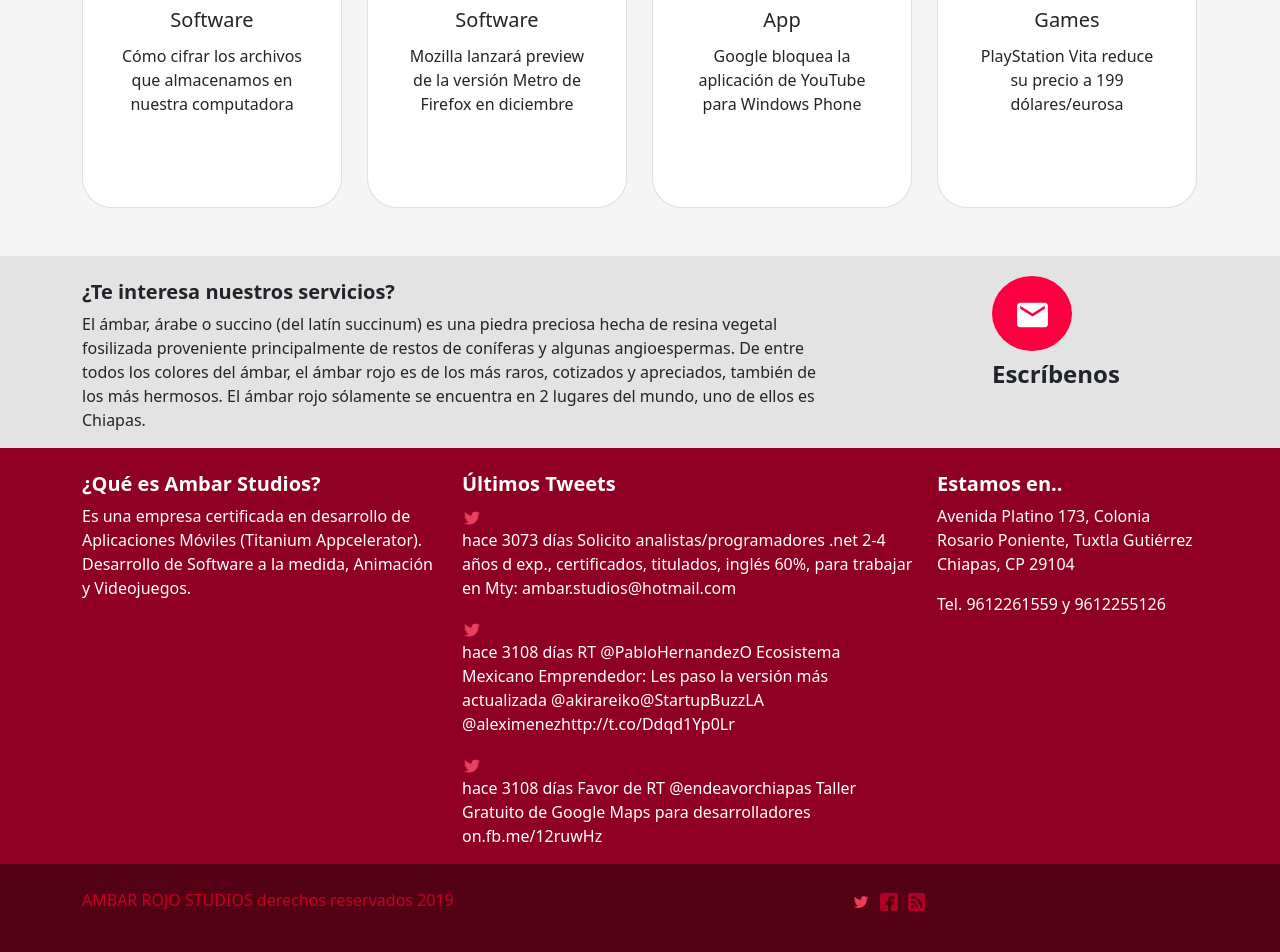
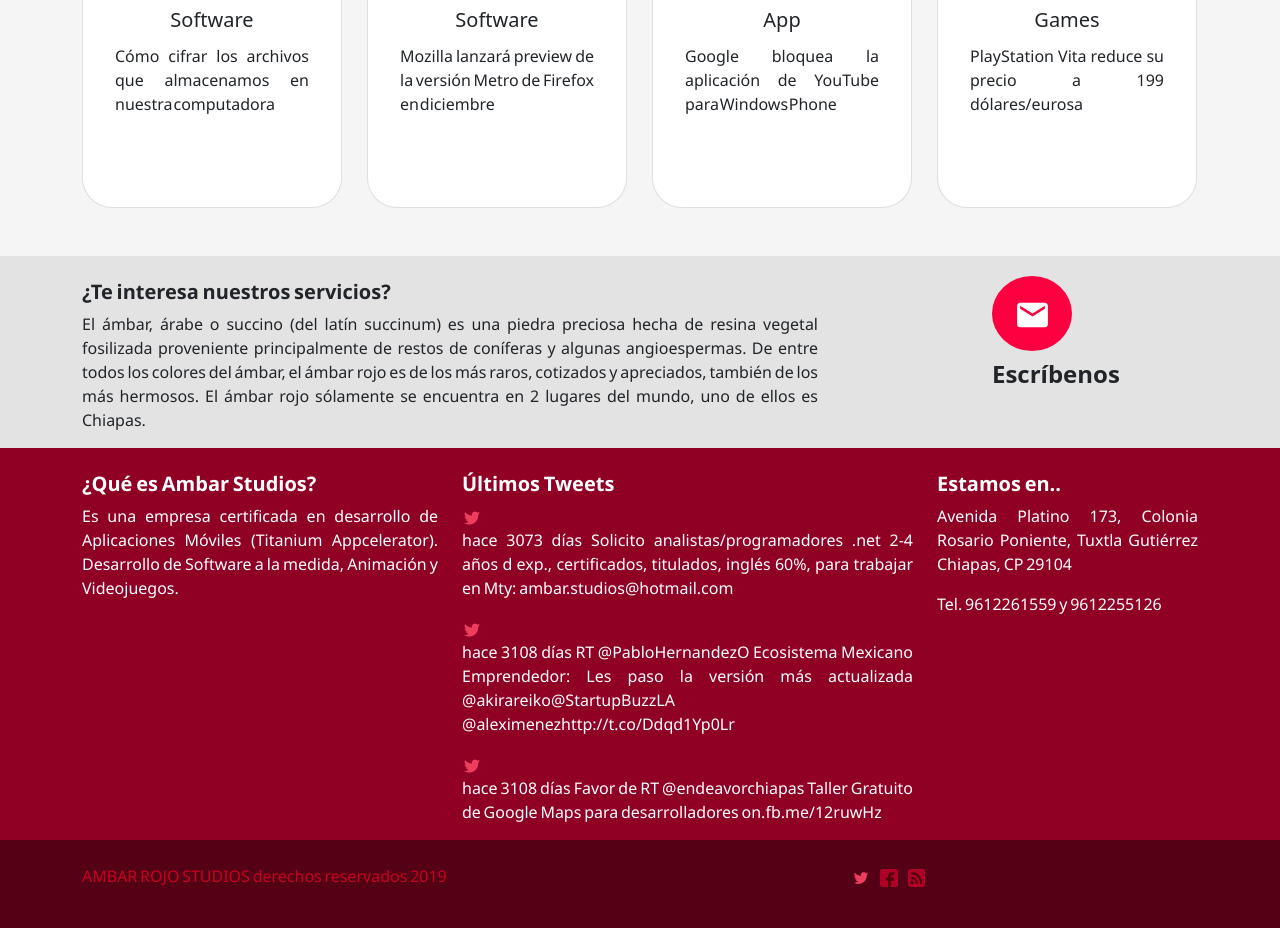
Before and after one commit to luispaulo0/AmbarRojo, an Angular app: page / in a window 1280 px wide. Shown: the part 1865-2817 px from the top of the page. After the commit the page ends 2793 px from the top, so only its background shows below. Built offline with nearby package versions, Linux system fonts and the light colour scheme.

Commit message:
resposive ajuste 2

```diff
--- a/src/app/components/card-news/card-news.component.css
+++ b/src/app/components/card-news/card-news.component.css
@@ -14,6 +14,16 @@
 }
 .text-center{
   text-align: center;
+}
+.tAlign2{
+  text-align: justify;
+  word-spacing: -3.2px;
+  font-family: "Segoe UI";
+}
+.tAlign3{
+  text-align: justify;
+  word-spacing: -3.5px;
+  font-family: "Segoe UI";
 }
 @media screen and (max-width: 1200px) {
   .CardNews{
--- a/src/app/components/card-news/card-news.component.html
+++ b/src/app/components/card-news/card-news.component.html
@@ -9,7 +9,7 @@
         <img src="assets/img/img_3.png" class="card-img-top img-size">
         <div class="card-body">
           <h5 class="card-title text-center">Software</h5>
-          <a href="https://hipertextual.com/2013/08/cifrar-archivos-nuestra-computadora" class="card-text text-center dropdown-item text-wrap">Cómo cifrar los archivos que almacenamos en nuestra computadora</a>
+          <a href="https://hipertextual.com/2013/08/cifrar-archivos-nuestra-computadora" class="card-text tAlign2 dropdown-item text-wrap">Cómo cifrar los archivos que almacenamos en nuestra computadora</a>
         </div>
       </div>
     </div>
@@ -19,7 +19,7 @@
         <img src="assets/img/img_4.png" class="card-img-top img-size">
         <div class="card-body">
           <h5 class="card-title text-center">Software</h5>
-          <a href="https://hipertextual.com/2013/08/firefox-version-metro-diciembre" class="card-text text-center dropdown-item text-wrap">Mozilla lanzará preview de la versión Metro de Firefox en diciembre</a>
+          <a href="https://hipertextual.com/2013/08/firefox-version-metro-diciembre" class="card-text tAlign2 dropdown-item text-wrap">Mozilla lanzará preview de la versión Metro de Firefox en diciembre</a>
         </div>
       </div>
     </div>
@@ -29,7 +29,7 @@
         <img src="assets/img/img_5.png" class="card-img-top img-size">
         <div class="card-body">
           <h5 class="card-title text-center">App</h5>
-          <a href="https://hipertextual.com/2013/08/google-bloquea-youtube-windows-phone" class="card-text text-center dropdown-item text-wrap">Google bloquea la aplicación de YouTube para Windows Phone</a>
+          <a href="https://hipertextual.com/2013/08/google-bloquea-youtube-windows-phone" class="card-text tAlign3 dropdown-item text-wrap">Google bloquea la aplicación de YouTube para Windows Phone</a>
         </div>
       </div>
     </div>
@@ -39,7 +39,7 @@
         <img src="assets/img/img_6.png" class="card-img-top img-size">
         <div class="card-body">
           <h5 class="card-title text-center">Games</h5>
-          <a href="https://hipertextual.com/2013/08/playstation-vita-precio" class="card-text text-center dropdown-item text-wrap">PlayStation Vita reduce su precio a 199 dólares/eurosa</a>
+          <a href="https://hipertextual.com/2013/08/playstation-vita-precio" class="card-text tAlign dropdown-item text-wrap">PlayStation Vita reduce su precio a 199 dólares/eurosa</a>
         </div>
       </div>
     </div>
--- a/src/app/components/card-serv/card-serv.component.html
+++ b/src/app/components/card-serv/card-serv.component.html
@@ -9,10 +9,10 @@
         <div class="card-body">
           <h5 class="card-title text-center h5">Paquetes de punto de venta y administración de inventarios</h5>
           <br/>
-          <h5 class="h5">Paquete 1:
+          <h5 class="h5 tAlign">Paquete 1:
           <a class="a-color" href="http://ambarrojostudios.com/resources/ExPOSAmbarRojo.pdf"> Punto de Venta Básico con equipo</a>
           </h5>
-          <h5 class="">Paquete 2:
+          <h5 class="tAlign">Paquete 2:
             <a class="a-color" href="http://ambarrojostudios.com/resources/ExPOSAmbarRojo.pdf">Punto de Venta con Facturación Electrónica, sin equipo</a>
           </h5>
         </div>
@@ -24,7 +24,7 @@
         <div class="card-body">
           <h5 class="card-title text-center h5">Paquete de Página Web y Capacitación de Interacción Web</h5>
           <br/>
-          <h5 class="h5">Paquete unico:
+          <h5 class="h5 tAlign">Paquete unico:
             <a class="a-color text-wrap" href="http://ambarrojostudios.com/resources/PaginasWebAmbarRojo.pdf">
           Incluye Consultoría (5 horas), Página Web(Diseño, desarrollo, dominio y hosting por 1 año), Asistencia técnica(3 meses) y curso de Interacción Web (Manejo de redes sociales 16 hrs)
             </a>
@@ -39,7 +39,7 @@
         <div class="card-body">
           <h5 class="card-title text-center text-wrap h5">Paquete Curso de Desarrollo de Aplicaciones Móviles en Titanium</h5>
           <br/>
-          <h5 class="h5">Paquete unico:
+          <h5 class="h5 tAlign">Paquete unico:
             <a class="a-color" href="http://ambarrojostudios.com/resources/CursoAppsAmbarRojo.pdf">
               Incluye curso de 40 horas, Asistencia técnica de 3 meses
             </a>
--- a/src/app/components/cards/cards.component.html
+++ b/src/app/components/cards/cards.component.html
@@ -9,7 +9,7 @@
         </div>
         <div class="card-body ">
           <h5 class="card-title text-center">Software</h5>
-          <p class="card-text">Desarrollo de Software a la medida, plataformas .Net, PHP. Metodología PSP.</p>
+          <p class="card-text tAlign">Desarrollo de Software a la medida, plataformas .Net, PHP. Metodología PSP.</p>
 
           <button class="button">Leer mas</button>
         </div>
@@ -25,7 +25,7 @@
 
         <div class="card-body ">
           <h5 class="card-title text-center">App</h5>
-          <p class="card-text">Desarrollo de Apps nativas para iOS & Android con Titanium Appcelerator.</p>
+          <p class="card-text tAlign">Desarrollo de Apps nativas para iOS & Android con Titanium Appcelerator.</p>
 
           <button class="button">Leer mas</button>
         </div>
@@ -41,7 +41,7 @@
 
         <div class="card-body ">
           <h5 class="card-title text-center">Games</h5>
-          <p class="card-text">Próximamente, empresa incubada en el programa de Playstation.</p>
+          <p class="card-text tAlign">Próximamente, empresa incubada en el programa de Playstation.</p>
 
           <button class="button">Leer mas</button>
         </div>
--- a/src/app/components/footer/footer.component.html
+++ b/src/app/components/footer/footer.component.html
@@ -4,8 +4,8 @@
       <div class="row">
         <div class="col-lg-8">
           <br/>
-          <h5 class="fw-bold">¿Te interesa nuestros servicios?</h5>
-          <p>El ámbar, árabe o succino (del latín succinum) es una piedra preciosa hecha de resina vegetal fosilizada proveniente principalmente de restos de coníferas y algunas angioespermas. De entre todos los colores del ámbar, el ámbar rojo es de los más raros, cotizados y apreciados, también de los más hermosos. El ámbar rojo sólamente se encuentra en 2 lugares del mundo, uno de ellos es Chiapas.</p>
+          <h5 class="fw-bold tAlign">¿Te interesa nuestros servicios?</h5>
+          <p class="tAlign">El ámbar, árabe o succino (del latín succinum) es una piedra preciosa hecha de resina vegetal fosilizada proveniente principalmente de restos de coníferas y algunas angioespermas. De entre todos los colores del ámbar, el ámbar rojo es de los más raros, cotizados y apreciados, también de los más hermosos. El ámbar rojo sólamente se encuentra en 2 lugares del mundo, uno de ellos es Chiapas.</p>
         </div>
         <div class="col-lg-4">
           <div class="circleMail">
@@ -26,19 +26,19 @@
       <div class="row">
         <div class="col-lg-4">
           <br/>
-          <h5 class="fw-bold">¿Qué es Ambar Studios?</h5>
-          <p>Es una empresa certificada en desarrollo de Aplicaciones Móviles (Titanium Appcelerator). Desarrollo de Software a la medida, Animación y Videojuegos.</p>
+          <h5 class="fw-bold tAlign">¿Qué es Ambar Studios?</h5>
+          <p class="tAlign">Es una empresa certificada en desarrollo de Aplicaciones Móviles (Titanium Appcelerator). Desarrollo de Software a la medida, Animación y Videojuegos.</p>
         </div>
         <div class="col-lg-5">
           <br/>
-          <h5 class="fw-bold">Últimos Tweets</h5>
+          <h5 class="fw-bold tAlign">Últimos Tweets</h5>
           <img class="iconTweet" src="assets/icons/Twet.png">
-          <p class="p">
+          <p class="p tAlign">
             <a href="https://twitter.com/AmbarRojoStudio/status/355201810811727872" class="a-color">hace 3073 días</a>
             Solicito analistas/programadores .net 2-4 años d exp., certificados, titulados, inglés 60%, para trabajar en Mty: ambar.studios@hotmail.com
           </p>
           <img class="iconTweet" src="assets/icons/Twet.png">
-          <p class="p">
+          <p class="p tAlign">
            <a class="a-color" href="https://twitter.com/AmbarRojoStudio/status/342531394817376257">hace 3108 días</a>
             RT <a class="a-color" href="https://twitter.com/PabloHernandezO">@PabloHernandezO</a>
             Ecosistema Mexicano Emprendedor: Les paso la versión más actualizada
@@ -48,7 +48,7 @@
             <a class="a-color" href="http://pablohernandezohagan.sharedby.co/share/60tvJp">http://t.co/Ddqd1Yp0Lr</a>
           </p>
           <img class="iconTweet" src="assets/icons/Twet.png">
-          <p>
+          <p class="tAlign">
            <a class="a-color" href="https://twitter.com/AmbarRojoStudio/status/342524277557432320">hace 3108 días </a>
             Favor de RT
             <a class="a-color" href="https://twitter.com/endeavorchiapas">@endeavorchiapas</a>
@@ -58,11 +58,11 @@
         </div>
         <div class="col-lg-3">
           <br/>
-          <h5 class="fw-bold">Estamos en..</h5>
-          <p>
+          <h5 class="fw-bold tAlign">Estamos en..</h5>
+          <p class="tAlign">
             Avenida Platino 173, Colonia Rosario Poniente, Tuxtla Gutiérrez Chiapas, CP 29104
           </p>
-          <p>
+          <p class="tAlign">
             Tel. 9612261559 y 9612255126
           </p>
           <br/>
@@ -75,7 +75,7 @@
     <div class="container">
       <div class="row">
         <div class="col-xl-8">
-          <p class="p-color">AMBAR ROJO STUDIOS derechos reservados 2019</p>
+          <p class="p-color tAlign">AMBAR ROJO STUDIOS derechos reservados 2019</p>
         </div>
         <div class="col-xl-4">
           <a href="https://twitter.com/AmbarRojoStudio"><img class="iconsF" src="assets/icons/Twet.png"></a>
--- a/src/app/pages/nosotros/nosotros.component.css
+++ b/src/app/pages/nosotros/nosotros.component.css
@@ -25,6 +25,7 @@
   .p{
     font-size: 1.4rem;
     margin-bottom: 8rem;
+    text-align: justify;
   }
 @media screen and (max-width: 1200px) {
   .h1left{
--- a/src/app/pages/servicios/servicios.component.css
+++ b/src/app/pages/servicios/servicios.component.css
@@ -12,6 +12,7 @@ h1{
 }
 
 p{
+
   font-size: 1.4rem;
   margin-bottom: 8rem;
 }
--- a/src/app/pages/servicios/servicios.component.html
+++ b/src/app/pages/servicios/servicios.component.html
@@ -8,7 +8,7 @@
         </div>
         <div class="col-xl-9">
           <h1 class="cText text-center">APPS MULTIPLATAFORMA</h1>
-          <p class="cText">En informática, multi-plataforma, es un atributo conferido a los programas informáticos o los métodos de cálculo y los conceptos que se ejecuten e interoperan en múltiples plataformas informáticas.
+          <p class="cText tAlign">En informática, multi-plataforma, es un atributo conferido a los programas informáticos o los métodos de cálculo y los conceptos que se ejecuten e interoperan en múltiples plataformas informáticas.
             Software multiplataforma puede dividirse en dos tipos: requiere una compilación individual para cada plataforma que le da soporte, y el otro se puede ejecutar directamente en cualquier plataforma sin preparación especial.</p>
         </div>
       </div>
@@ -20,7 +20,7 @@
       <div class="row" >
         <div class="col-xl-8">
           <h1 class="text-center">VIDEOJUEGOS</h1>
-          <p>Un videojuego o juego de videos es un conjunto de obras artísticas, literarias y científicas creadas por un autor o en colaboración por varios autores o colectivamente bajo la dirección de una persona natural o jurídica.
+          <p class="tAlign">Un videojuego o juego de videos es un conjunto de obras artísticas, literarias y científicas creadas por un autor o en colaboración por varios autores o colectivamente bajo la dirección de una persona natural o jurídica.
             Dichas obras son programadas posteriormente y compiladas gracias al software sin ser considerado videojuego como un programa de ordenador ni como una obra visual, teniendo un tratamiento diferenciado.</p>
         </div>
         <div class="col-xl-4">
@@ -38,7 +38,7 @@
         </div>
         <div class="col-xl-8">
           <h1 class="cText text-center">SOFTWARE</h1>
-          <p class="cText">Se conoce como software al equipamiento lógico o soporte lógico de un sistema informático, que comprende el conjunto de los componentes lógicos necesarios que hacen posible la realización de tareas específicas, en contraposición a los componentes físicos que son llamados hardware.
+          <p class="cText tAlign">Se conoce como software al equipamiento lógico o soporte lógico de un sistema informático, que comprende el conjunto de los componentes lógicos necesarios que hacen posible la realización de tareas específicas, en contraposición a los componentes físicos que son llamados hardware.
             Es el conjunto de los programas de cómputo, procedimientos, reglas, documentación y datos asociados, que forman parte de las operaciones de un sistema de computación.</p>
         </div>
       </div>
--- a/src/styles.css
+++ b/src/styles.css
@@ -1,3 +1,8 @@
 .background-colordf{
   background-color: #F5F5F5;
 }
+.tAlign{
+  text-align: justify;
+  word-spacing: -1.4px;
+  font-family: "Segoe UI";
+}
```
